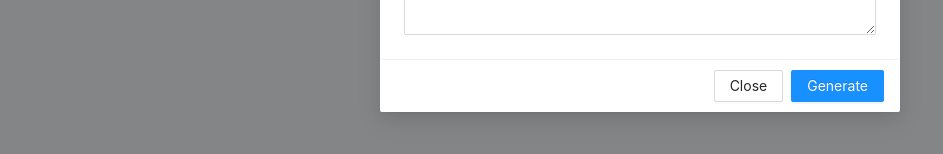
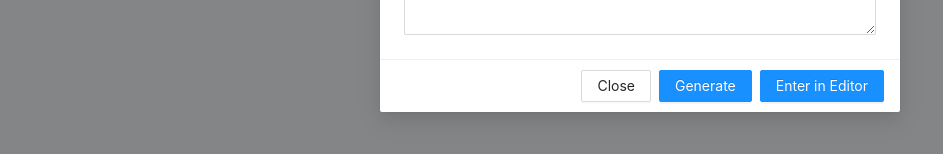
Before and after one commit to maifeeulasad/writer, a React (Create React App) app: page / in a window 1280 px wide. Both pictures are taken after a click on the button "Generate Text". Shown: the part 510-664 px from the top of the page, without its empty margins (0-943 px from the left). Built offline with nearby package versions, Linux system fonts and the light colour scheme.

Commit message:
[feature]: to enter data from ai to editor;

```diff
--- a/src/components/ai/GenerateText.tsx
+++ b/src/components/ai/GenerateText.tsx
@@ -2,7 +2,11 @@ import React, { useState } from 'react';
 import { Button, Modal, Input, Checkbox } from 'antd';
 import { writeForMe } from '../../core/ai/InBrowserAi';
 
-const GenerateText = () => {
+interface IGenerateText {
+    enterOnEditor: (text: string) => void;
+}
+
+const GenerateText = ({ enterOnEditor }: IGenerateText) => {
     const [modalVisibility, setModalVisibility] = useState<boolean>(false);
     const [inputText, setInputText] = useState<string>('');
     const [outputText, setOutputText] = useState<string>('');
@@ -47,6 +51,14 @@ const GenerateText = () => {
                     }}>
                         Generate
                     </Button>,
+                    <Button key="toeditor" type="primary" onClick={() => {
+                        if (outputText) {
+                            enterOnEditor(outputText);
+                            setModalVisibility(false);
+                        }
+                    }}>
+                        Enter in Editor
+                    </Button>,
                 ]}
             >
                 <Input.TextArea
```
